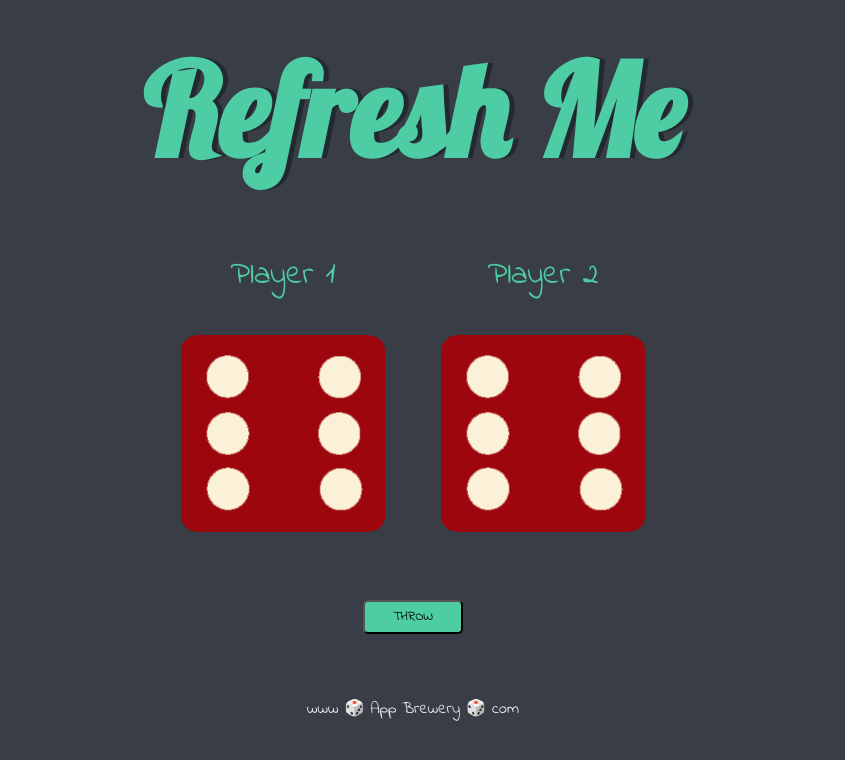
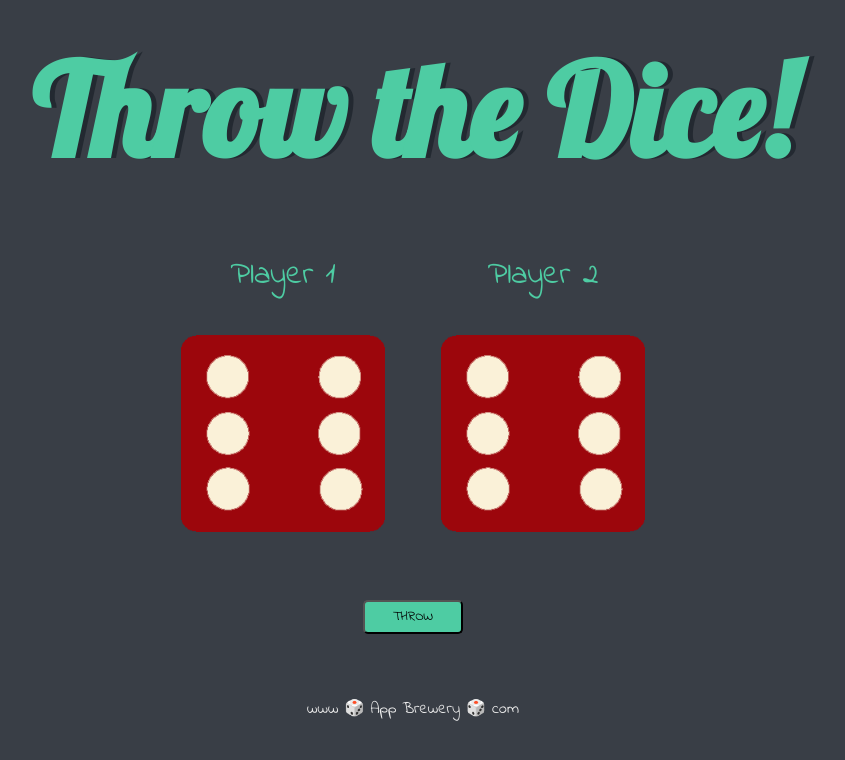
Before and after one commit to LauraAnneB/DiceGame, a plain HTML site: page index.html in a window 1280 px wide. Shown: the whole page, without its empty margins (227-1072 px from the left). Drawn offline with Linux system fonts and the light colour scheme.

Commit message:
Dice text

```diff
--- a/index.html
+++ b/index.html
@@ -10,7 +10,7 @@
   <body>
 
     <div class="container">
-      <h1>Refresh Me</h1>
+      <h1>Throw the Dice!</h1>
 
       <div class="dice">
         <p>Player 1</p>
```
